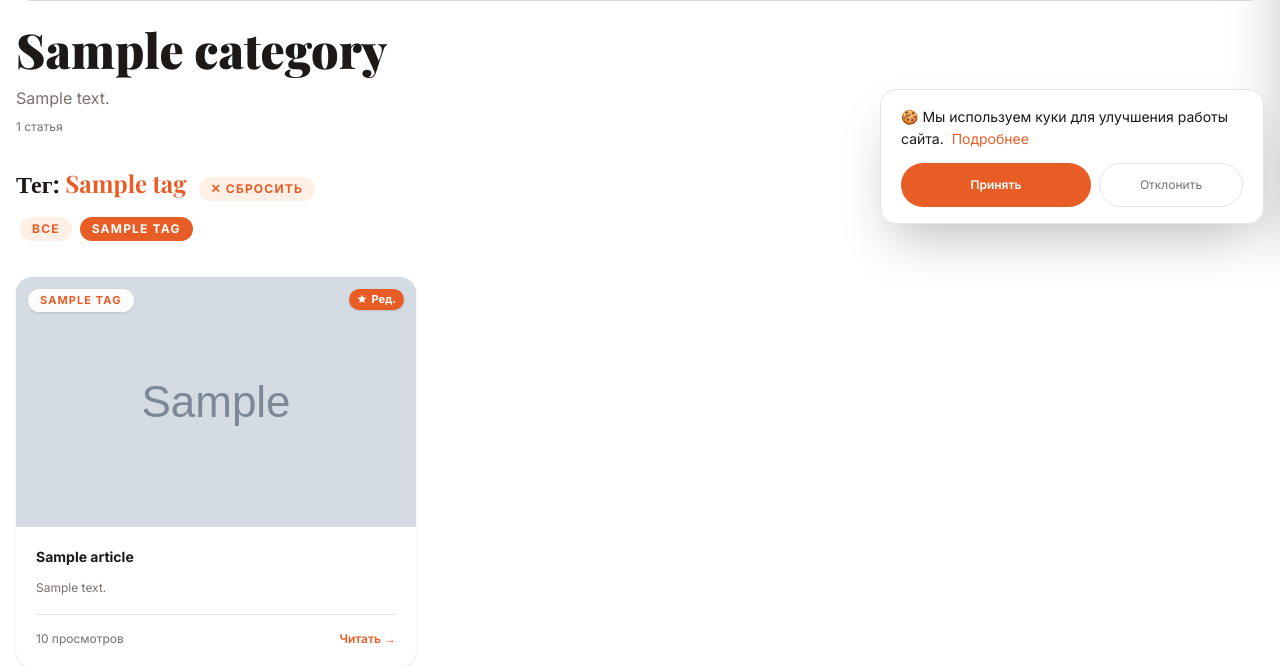
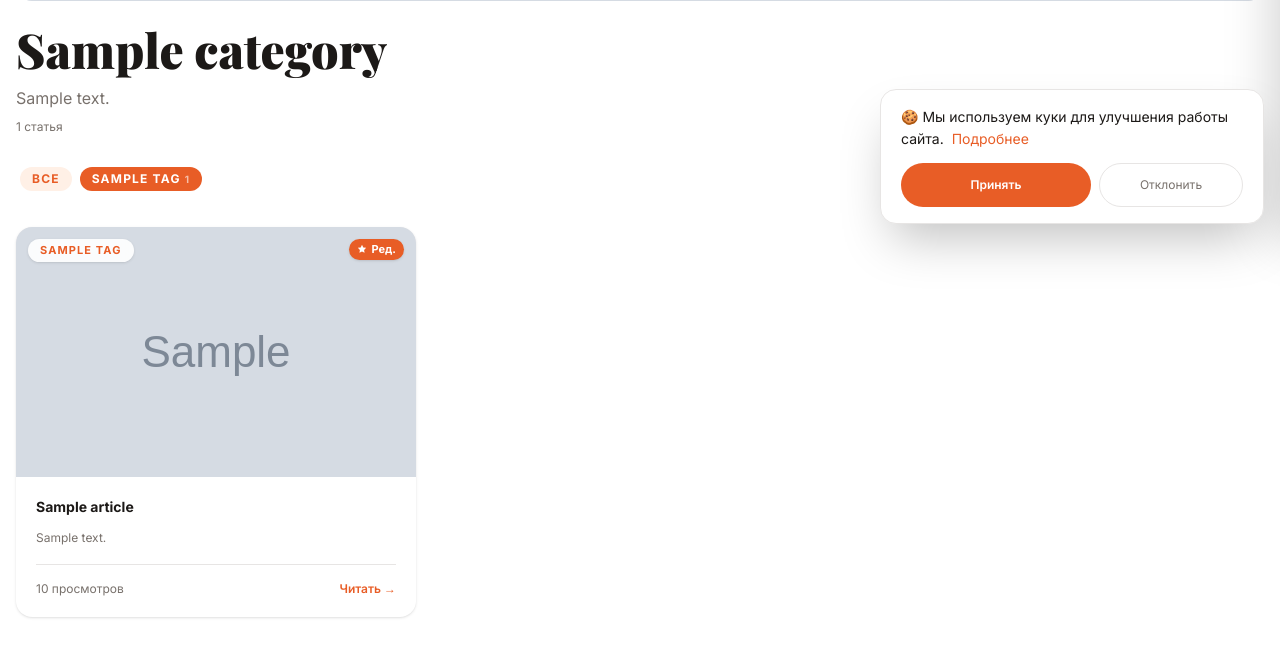
Before and after one commit to colizej/clikme, a Django app: a page that uses templates/blog/category_detail.html in a window 1280 px wide. Shown: the part 560-1226 px from the top of the page. Run offline with Django 5.2, Linux system fonts and the light colour scheme; tables that the repository leaves empty hold one stand-in row (values such as "Sample post"); grey boxes marked "Sample" are stand-in pictures; style sheets or scripts are compiled from the project's sources.

Commit message:
Tags: add count badge, remove active tag header

```diff
--- a/templates/blog/category_detail.html
+++ b/templates/blog/category_detail.html
@@ -63,16 +63,6 @@
     </p>
   </div>
 
-  {# ── Активный фильтр ── #}
-  {% if active_tag %}
-  <div class="flex items-baseline gap-3 mb-4">
-    <h2 class="font-serif text-2xl font-bold">
-      Тег: <span class="text-(--color-accent)">{{ active_tag.name }}</span>
-    </h2>
-    <a href="/{{ category.slug }}/" class="ck-pill hover:bg-(--color-accent-medium) transition-colors">✕ Сбросить</a>
-  </div>
-  {% endif %}
-
   {# ── Теги (свайп) ── #}
   {% if all_tags %}
   <div class="overflow-x-auto mb-8" style="scrollbar-width:none;-ms-overflow-style:none;">
@@ -85,7 +75,7 @@
       {% for tag in all_tags %}
       <a href="/{{ category.slug }}/?tag={{ tag.slug }}"
          class="ck-pill transition-colors whitespace-nowrap {% if request.GET.tag == tag.slug %}bg-(--color-accent) text-white{% else %}hover:bg-(--color-accent-medium){% endif %}">
-        {{ tag.name }}
+        {{ tag.name }} <span class="opacity-60 text-[10px]">{{ tag.cnt }}</span>
       </a>
       {% endfor %}
     </div>
```
Also changed, not shown: templates/news/news_list.html (+1 -9 lines).
